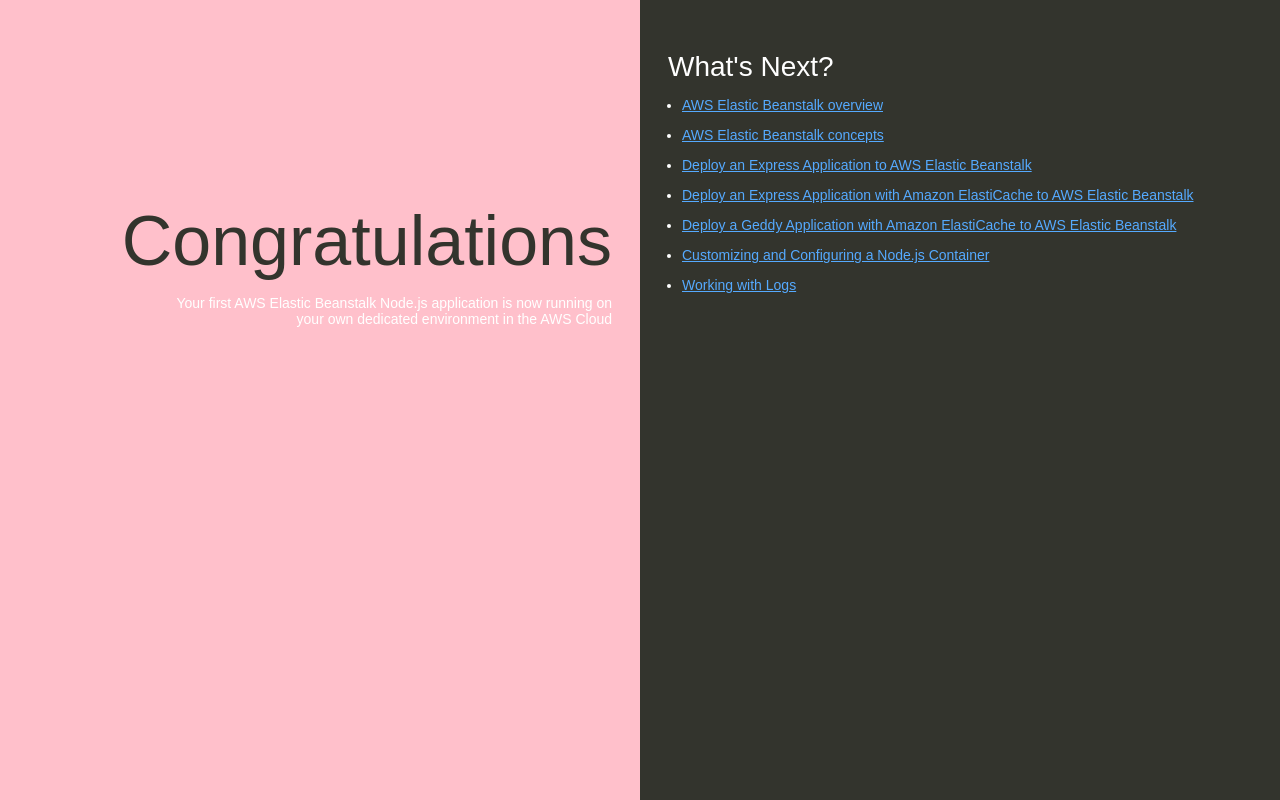
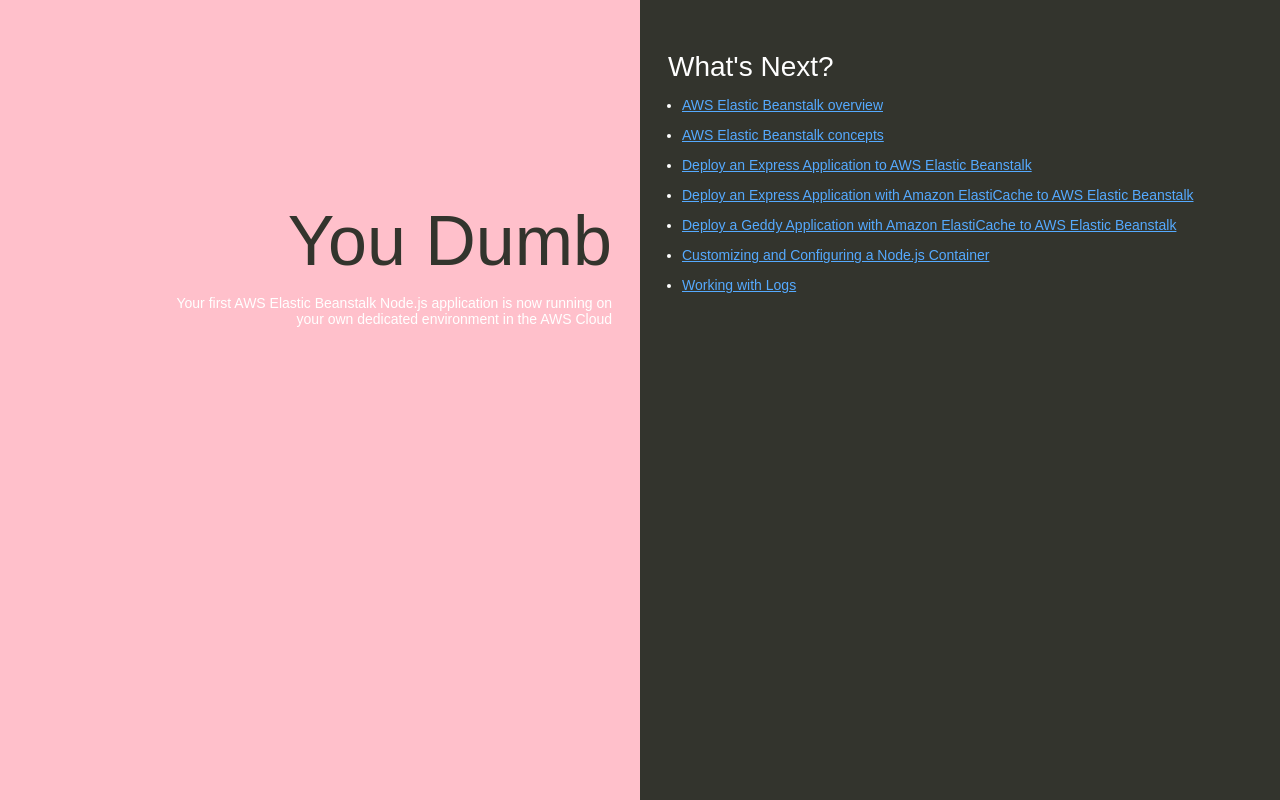
Before and after one commit to boroboro01/aws-pipeline-study, a website: page index.html in a window 1280 px wide. Drawn offline with Linux system fonts and the light colour scheme.

Commit message:
feat: change text from Congratulation to You Dumb

```diff
--- a/index.html
+++ b/index.html
@@ -86,7 +86,7 @@
 
 <body>
   <div class="textColumn">
-    <h1>Congratulations</h1>
+    <h1>You Dumb</h1>
     <p>Your first AWS Elastic Beanstalk Node.js application is now running on your own dedicated environment in the AWS
       Cloud</p>
   </div>
```
